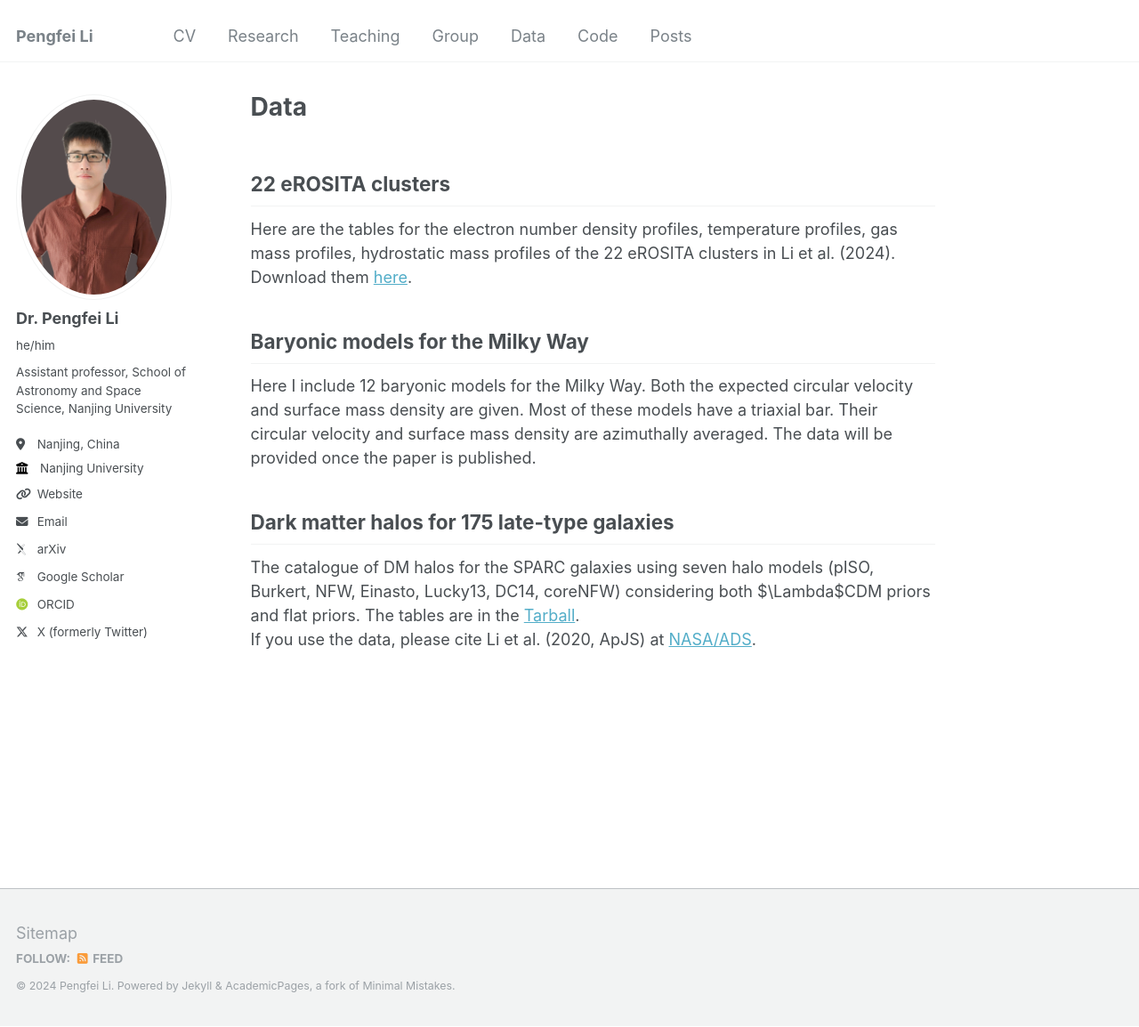
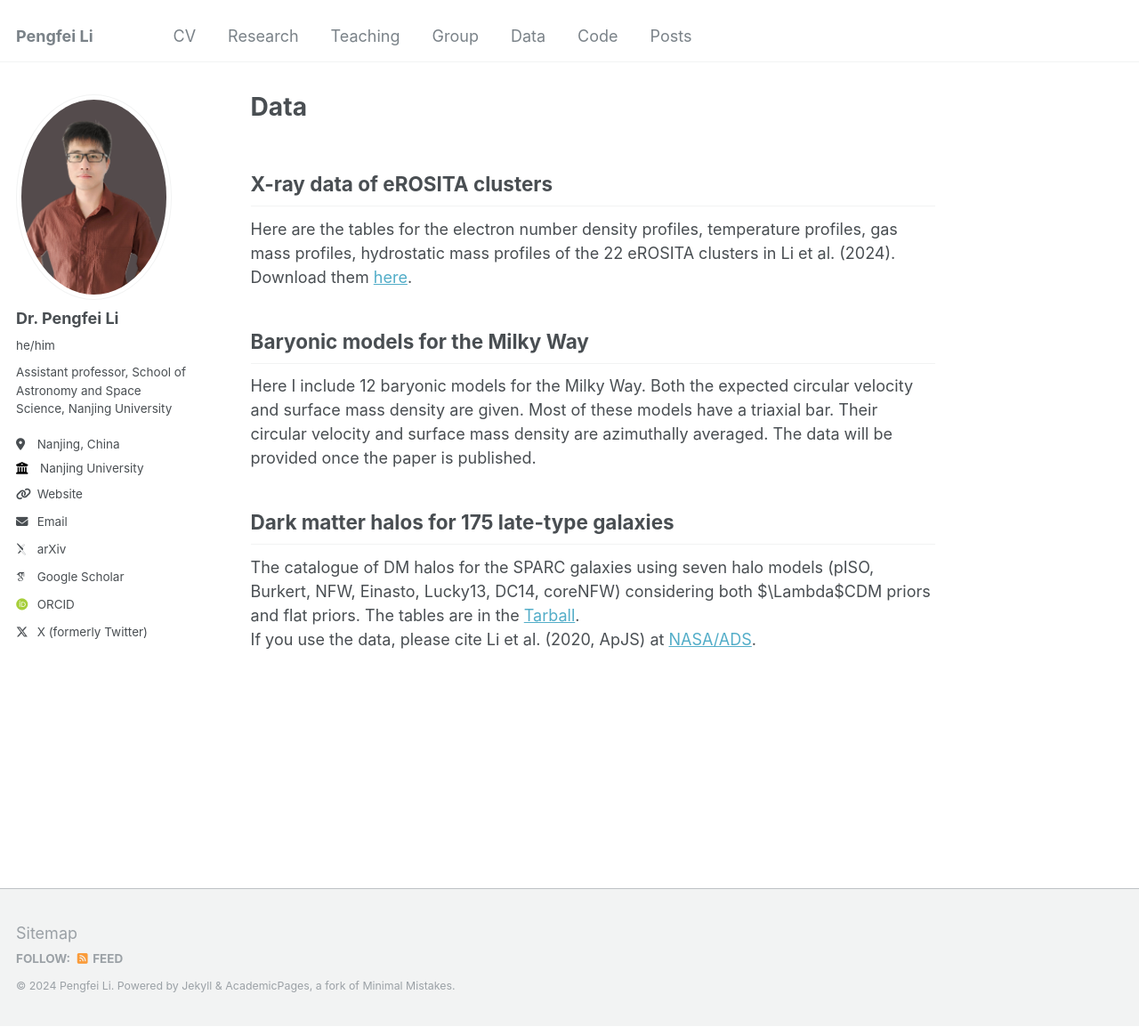
Before and after one commit to PengfeiLi0606/pengfeili0606.github.io, a Jekyll site: the page built from _pages/data.md, in a window 1280 px wide and 1154 px high. Shown: the whole window at 89% size. Built offline with Jekyll 4.4.1, drawn with Linux system fonts in a browser that asks for light colours; some web fonts are replaced.

Commit message:
Update data.md

```diff
--- a/_pages/data.md
+++ b/_pages/data.md
@@ -8,7 +8,7 @@ redirect_from:
 ---
 
 
-22 eROSITA clusters
+X-ray data of eROSITA clusters
 -------------------
 
 Here are the tables for the electron number density profiles, temperature profiles, gas mass profiles, hydrostatic mass profiles of the 22 eROSITA clusters in Li et al. (2024).
```
